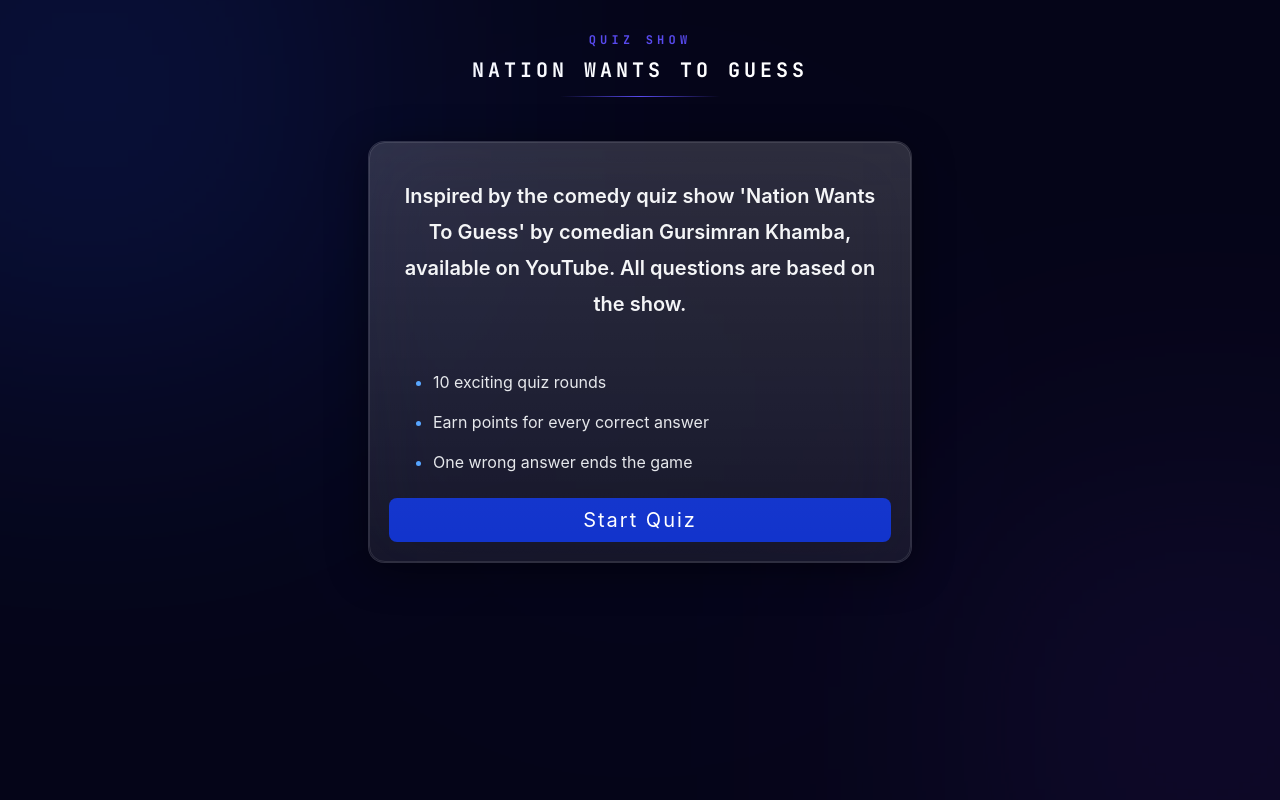
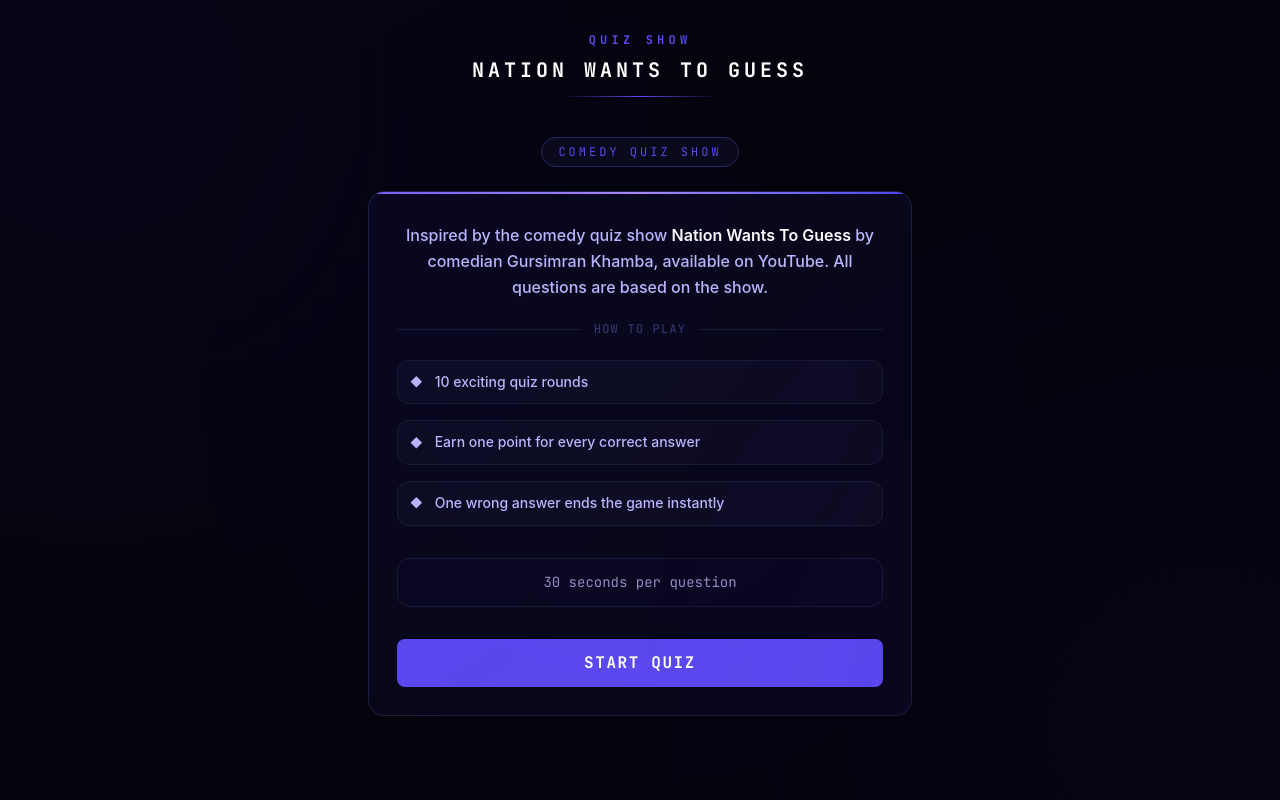
Before and after one commit to sadiksaifi9958/nation-wants-to-guess, a React (Vite) app: page / in a window 1280 px wide. Built offline with nearby package versions, Linux system fonts and the light colour scheme; no server answers.

Commit message:
improve start screen ui

```diff
--- a/src/App.jsx
+++ b/src/App.jsx
@@ -95,15 +95,15 @@
 
 
   return (
-    <div className="min-h-screen w-full bg-[#050518] relative overflow-hidden">
-      <div className="w-125 h-125 bg-[#2255ff] blur-[160px] opacity-20 absolute -top-40 -left-40 z-0 pointer-events-none"></div>
-      <div className="w-100 h-100 bg-[#7c3aed] blur-[160px] opacity-15 absolute -bottom-32 -right-32 z-0 pointer-events-none"></div>
-      <div className="w-75 h-75 bg-[#2255ff] blur-[180px] opacity-5 absolute top-1/2 left-1/2 -translate-x-1/2 -translate-y-1/2 z-0 pointer-events-none"></div>
+    <div className="min-h-screen w-full bg-[#04040c] relative overflow-hidden">
+      <div className="w-125 h-125 bg-[#3b20cc] blur-[220px] opacity-[0.12] absolute -top-40 -left-40 z-0 pointer-events-none"></div>
+      <div className="w-100 h-100 bg-[#5a00cc] blur-[200px] opacity-[0.10] absolute -bottom-32 -right-32 z-0 pointer-events-none"></div>
+      <div className="w-75 h-75 bg-[#2200aa] blur-[180px] opacity-[0.08] absolute top-1/2 left-1/2 -translate-x-1/2 -translate-y-1/2 z-0 pointer-events-none"></div>
 
-      <header className="mt-8">
+      <header className="text-center relative z-10 pt-8">
         <p className="text-[#5a4aee] text-xs text-center tracking-[0.35em] font-bold font-jetbrains uppercase z-10">Quiz Show</p>
         <h1 className="text-white text-xl font-bold text-center tracking-[0.20em] pt-2 z-10 font-jetbrains uppercase">Nation Wants To Guess</h1>
-        <div className="h-px bg-gradient-to-r from-transparent via-[#5a4aee] to-transparent mx-auto my-3 w-40"></div>
+        <div className="h-px bg-linear-to-r from-transparent via-[#5a4aee] to-transparent mx-auto mt-3 mb-2 w-40"></div>
       </header>
       <div className="max-w-xl mx-auto px-4 py-8 flex flex-col gap-4 items-center z-10">
 
--- a/src/components/Start.jsx
+++ b/src/components/Start.jsx
@@ -1,19 +1,42 @@
 function Start({ onStart }) {
   return (
-    <div className="p-5 rounded-2xl flex w-full flex-col items-center bg-white/[0.07] backdrop-blur-2xl border border-white/10 shadow-[0_8px_40px_rgba(0,0,0,0.45)] relative overflow-hidden before:absolute before:inset-0 before:rounded-2xl before:border before:border-white/10 before:pointer-events-none">
-      <div className="absolute inset-0 rounded-2xl bg-linear-to-b from-white/10 to-transparent pointer-events-none"></div>
-      <h2 className="text-center text-gray-100 text-xl font-semibold p-4 mb-4 leading-9 max-w-162.5 w-130">Inspired by the comedy quiz show 'Nation Wants To Guess' by comedian Gursimran Khamba, available on YouTube. All questions are based on the show.</h2>
-      <ul className="flex flex-col items-start gap-3 m-6 mt-4 text-gray-200 space-y-1 pl-5 list-disc self-start">
-        <li className="text-md marker:text-blue-400">10 exciting quiz rounds</li>
-        <li className="text-md marker:text-blue-400">Earn points for every correct answer</li>
-        <li className="text-md marker:text-blue-400">One wrong answer ends the game</li>
-      </ul>
-      <button
-        className="w-full bg-[#1133cc] text-white py-2 px-2 rounded-lg tracking-widest cursor-pointer hover:scale-[1.02] hover:shadow-[0_0_18px_rgba(37,99,235,0.35)]  text-xl transition-all duration-300"
-        onClick={onStart}
-      >Start Quiz</button>
+    <div className="flex flex-col gap-0 items-center">
+      <p className="text-[#5a4aee] bg-[#0a0a1a] border border-[#2a2a5a] uppercase font-jetbrains rounded-full text-xs tracking-[0.25em] py-1.5 px-4 font-jetbrains">Comedy Quiz Show</p>
+
+      <div className="bg-[#08081a] border border-[#1e1e42] rounded-2xl flex flex-col items-center mt-6 overflow-hidden">
+        <div className="h-0.5 bg-linear-to-r from-[#7b61ff] via-[#a78bfa] to-[#4c44ee] w-full"></div>
+
+        <div className="p-7">
+          <p className="text-[#c0b8ff] text-center text-base leading-relaxed mb-5 font-medium">Inspired by the comedy quiz show <span className="text-white font-semibold">Nation Wants To Guess</span> by comedian Gursimran Khamba, available on YouTube. All questions are based on the show.</p>
+
+          <div className="flex items-center gap-3 mb-5">
+            <div className="flex-1 h-px bg-[#1a1a35]"></div>
+            <span className="font-jetbrains text-[#3a3a70] text-xs tracking-widest uppercase leading-relaxed">How to play</span>
+            <div className="flex-1 h-px bg-[#1a1a35]"></div>
+          </div>
+
+          <ul className=" flex flex-col gap-4">
+            {[
+              { text: "10 exciting quiz rounds" },
+              { text: "Earn one point for every correct answer" },
+              { text: "One wrong answer ends the game instantly" },
+            ].map((rule, i) => (
+              <li key={i} className="text-[#c0b8ff] text-sm font-medium leading-relaxed px-3 py-2.5 rounded-xl bg-[#0d0d22] border border-[#1a1a35] marker:text-[#c0b8ff]-400 flex gap-3 items-center">
+                <span className="text-xs">◆</span>
+                <span>{rule.text}</span>
+              </li>
+            ))}
+          </ul>
+
+          <p className="text-[#9a8cc0] text-center text-sm border border-[#1a1a35] bg-[#0a0820] leading-relaxed rounded-xl px-3 py-3 my-8 font-jetbrains">30 seconds per question</p>
+
+          <button
+            className="w-full bg-[#5a4aee] text-white py-3 px-2 rounded-lg tracking-widest cursor-pointer active:scale-[0.98] hover:bg-[#6b5bff] active:bg-[#4a3add] font-bold text-md transition-all duration-300 uppercase font-jetbrains"
+            onClick={onStart}
+          >Start Quiz</button>
+        </div>
+      </div>
     </div>
-
   )
 }
 
```
